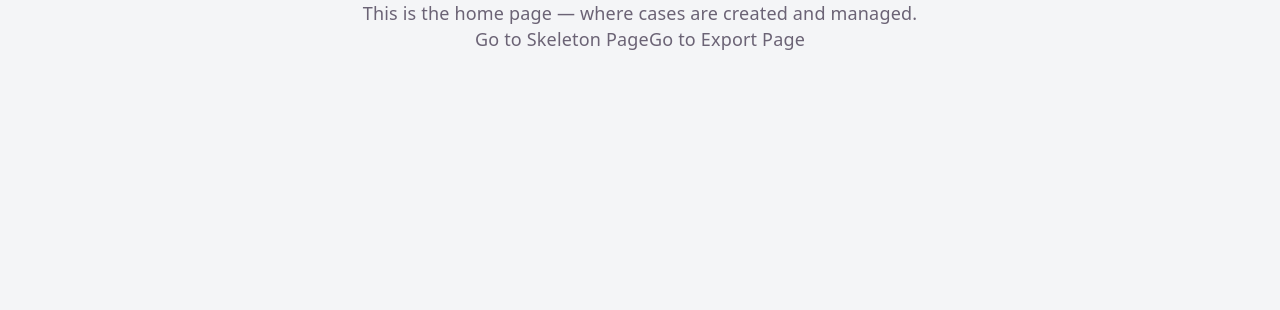
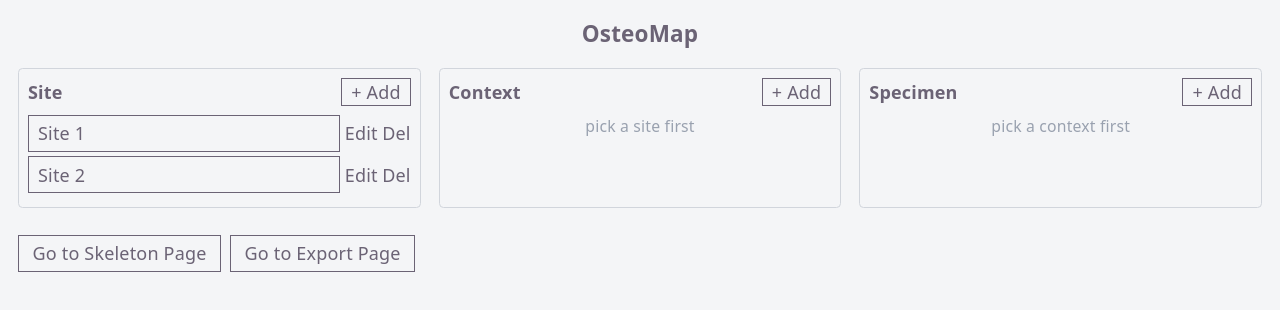
Before and after one commit to Donaks1/3200_53, a React (Vite) app in the folder osteomap/: page / in a window 1280 px wide. Shown: the top 310 px of the page. Built offline with nearby package versions, Linux system fonts and the light colour scheme.

Commit message:
feat: add basic HomePage with site/context/specimen hierarchy

```diff
--- a/osteomap/src/pages/HomePage.tsx
+++ b/osteomap/src/pages/HomePage.tsx
@@ -1,15 +1,305 @@
+import { useState } from 'react'
 import type { NavigateFn } from './types'
 
+type Specimen = { id: string; name: string }
+type Context = { id: string; name: string; specimens: Specimen[] }
+type Site = { id: string; name: string; contexts: Context[] }
+
+
+const initialSites: Site[] = [
+  {
+    id: 's1',
+    name: 'Site 1',
+    contexts: [
+      {
+        id: 'c1',
+        name: 'Context 1',
+        specimens: [
+          { id: 'sp1', name: 'Specimen 1' },
+          { id: 'sp2', name: 'Specimen 2' },
+        ],
+      },
+      { id: 'c2', name: 'Context 2', specimens: [] },
+    ],
+  },
+  {
+    id: 's2',
+    name: 'Site 2',
+    contexts: [],
+  },
+]
+
 function HomePage({ onNavigate }: { onNavigate: NavigateFn }) {
+  const [sites, setSites] = useState<Site[]>(initialSites)
+  const [siteId, setSiteId] = useState<string | null>(null)
+  const [contextId, setContextId] = useState<string | null>(null)
+  const [specimenId, setSpecimenId] = useState<string | null>(null)
+
+  const currentSite = sites.find((s) => s.id === siteId)
+  const currentContext = currentSite?.contexts.find((c) => c.id === contextId)
+  const currentSpecimen = currentContext?.specimens.find((sp) => sp.id === specimenId)
+
+
+  // --- Site buttons ---
+  function addSite() {
+    const name = window.prompt('Site name?')
+    if (!name) return
+    setSites([...sites, { id: Date.now().toString(), name, contexts: [] }])
+  }
+
+  function editSite(id: string) {
+    const site = sites.find((s) => s.id === id)
+    const name = window.prompt('Rename site', site?.name)
+    if (!name) return
+    setSites(sites.map((s) => (s.id === id ? { ...s, name } : s)))
+  }
+
+  function deleteSite(id: string) {
+    if (!window.confirm('Delete this site?')) return
+    setSites(sites.filter((s) => s.id !== id))
+    if (siteId === id) {
+      setSiteId(null)
+      setContextId(null)
+      setSpecimenId(null)
+    }
+  }
+
+
+
+  // --- Context buttons ---
+  function addContext() {
+    if (!currentSite) return
+    const name = window.prompt('Context name?')
+    if (!name) return
+    const newContext = { id: Date.now().toString(), name, specimens: [] }
+    setSites(
+      sites.map((s) =>
+        s.id === currentSite.id ? { ...s, contexts: [...s.contexts, newContext] } : s,
+      ),
+    )
+  }
+
+  function editContext(id: string) {
+    if (!currentSite) return
+    const ctx = currentSite.contexts.find((c) => c.id === id)
+    const name = window.prompt('Rename context', ctx?.name)
+    if (!name) return
+    setSites(
+      sites.map((s) =>
+        s.id !== currentSite.id
+          ? s
+          : { ...s, contexts: s.contexts.map((c) => (c.id === id ? { ...c, name } : c)) },
+      ),
+    )
+  }
+
+
+  function deleteContext(id: string) {
+    if (!currentSite) return
+    if (!window.confirm('Delete this context?')) return
+    setSites(
+      sites.map((s) =>
+        s.id !== currentSite.id ? s : { ...s, contexts: s.contexts.filter((c) => c.id !== id) },
+      ),
+    )
+    if (contextId === id) {
+      setContextId(null)
+      setSpecimenId(null)
+    }
+  }
+
+
+
+  //Specimen buttons
+  function addSpecimen() {
+    if (!currentSite || !currentContext) return
+    const name = window.prompt('Specimen name?')
+    if (!name) return
+    const newSpecimen = { id: Date.now().toString(), name }
+    setSites(
+      sites.map((s) =>
+        s.id !== currentSite.id
+          ? s
+          : {
+              ...s,
+              contexts: s.contexts.map((c) =>
+                c.id === currentContext.id ? { ...c, specimens: [...c.specimens, newSpecimen] } : c,
+              ),
+            },
+      ),
+    )
+  }
+
+  function editSpecimen(id: string) {
+    if (!currentSite || !currentContext) return
+    const spec = currentContext.specimens.find((sp) => sp.id === id)
+    const name = window.prompt('Rename specimen', spec?.name)
+    if (!name) return
+    setSites(
+      sites.map((s) =>
+        s.id !== currentSite.id
+          ? s
+          : {
+              ...s,
+              contexts: s.contexts.map((c) =>
+                c.id !== currentContext.id
+                  ? c
+                  : { ...c, specimens: c.specimens.map((sp) => (sp.id === id ? { ...sp, name } : sp)) },
+              ),
+            },
+      ),
+    )
+  }
+
+  function deleteSpecimen(id: string) {
+    if (!currentSite || !currentContext) return
+    if (!window.confirm('Delete this specimen?')) return
+    setSites(
+      sites.map((s) =>
+        s.id !== currentSite.id
+          ? s
+          : {
+              ...s,
+              contexts: s.contexts.map((c) =>
+                c.id !== currentContext.id
+                  ? c
+                  : { ...c, specimens: c.specimens.filter((sp) => sp.id !== id) },
+              ),
+            },
+      ),
+    )
+    if (specimenId === id) setSpecimenId(null)
+  }
+
   return (
-    <div>
-      <p>This is the home page — where cases are created and managed.</p>
-      <button type="button" onClick={() => onNavigate('skeleton')}>
-        Go to Skeleton Page
-      </button>
-      <button type="button" onClick={() => onNavigate('export')}>
-        Go to Export Page
-      </button>
+    <div className="p-4">
+      <h1 className="text-xl font-bold mb-1">OsteoMap</h1>
+      <p className="text-sm text-gray-500 mb-4">
+        {currentSite?.name}
+        {currentContext ? ' > ' + currentContext.name : ''}
+        {currentSpecimen ? ' > ' + currentSpecimen.name : ''}
+      </p>
+
+
+      <div className="flex flex-col gap-4 sm:flex-row">
+        {/* Site column */}
+        <div className="flex-1 border border-gray-300 rounded p-2">
+          <div className="flex justify-between items-center mb-2">
+            <b>Site</b>
+            <button className="border px-2 text-sm" onClick={addSite}>
+              + Add
+            </button>
+          </div>
+          {sites.map((s) => (
+            <div key={s.id} className="flex items-center gap-1 mb-1">
+              <button
+                className={
+                  'flex-1 text-left px-2 py-1 border ' +
+                  (s.id === siteId ? 'bg-gray-200' : '')
+                }
+                onClick={() => {
+                  setSiteId(s.id)
+                  setContextId(null)
+                  setSpecimenId(null)
+                }}
+              >
+                {s.name}
+              </button>
+              <button className="text-sm" onClick={() => editSite(s.id)}>
+                Edit
+              </button>
+              <button className="text-sm" onClick={() => deleteSite(s.id)}>
+                Del
+              </button>
+            </div>
+          ))}
+        </div>
+
+
+        {/* Context column */}
+        <div className="flex-1 border border-gray-300 rounded p-2">
+          <div className="flex justify-between items-center mb-2">
+            <b>Context</b>
+            <button className="border px-2 text-sm" onClick={addContext} disabled={!currentSite}>
+              + Add
+            </button>
+          </div>
+          {!currentSite && <p className="text-sm text-gray-400">pick a site first</p>}
+          {currentSite?.contexts.map((c) => (
+            <div key={c.id} className="flex items-center gap-1 mb-1">
+              <button
+                className={
+                  'flex-1 text-left px-2 py-1 border ' +
+                  (c.id === contextId ? 'bg-gray-200' : '')
+                }
+                onClick={() => {
+                  setContextId(c.id)
+                  setSpecimenId(null)
+                }}
+              >
+                {c.name}
+              </button>
+              <button className="text-sm" onClick={() => editContext(c.id)}>
+                Edit
+              </button>
+              <button className="text-sm" onClick={() => deleteContext(c.id)}>
+                Del
+              </button>
+            </div>
+          ))}
+        </div>
+
+
+
+        {/* Specimen column */}
+        <div className="flex-1 border border-gray-300 rounded p-2">
+          <div className="flex justify-between items-center mb-2">
+            <b>Specimen</b>
+            <button className="border px-2 text-sm" onClick={addSpecimen} disabled={!currentContext}>
+              + Add
+            </button>
+          </div>
+          {!currentContext && <p className="text-sm text-gray-400">pick a context first</p>}
+          {currentContext?.specimens.map((sp) => (
+            <div key={sp.id} className="flex items-center gap-1 mb-1">
+              <button
+                className={
+                  'flex-1 text-left px-2 py-1 border ' +
+                  (sp.id === specimenId ? 'bg-gray-200' : '')
+                }
+                onClick={() => setSpecimenId(sp.id)}
+              >
+                {sp.name}
+              </button>
+              <button className="text-sm" onClick={() => editSpecimen(sp.id)}>
+                Edit
+              </button>
+              <button className="text-sm" onClick={() => deleteSpecimen(sp.id)}>
+                Del
+              </button>
+            </div>
+          ))}
+        </div>
+      </div>
+
+
+      {/* nav buttons at bottom, just basic buttons for now */}
+      <div className="mt-6 flex gap-2">
+        <button
+          className="border px-3 py-1"
+          disabled={!currentSpecimen}
+          onClick={() => onNavigate('skeleton')}
+        >
+          Go to Skeleton Page
+        </button>
+        <button
+          className="border px-3 py-1"
+          disabled={!currentSpecimen}
+          onClick={() => onNavigate('export')}
+        >
+          Go to Export Page
+        </button>
+      </div>
     </div>
   )
 }
```
